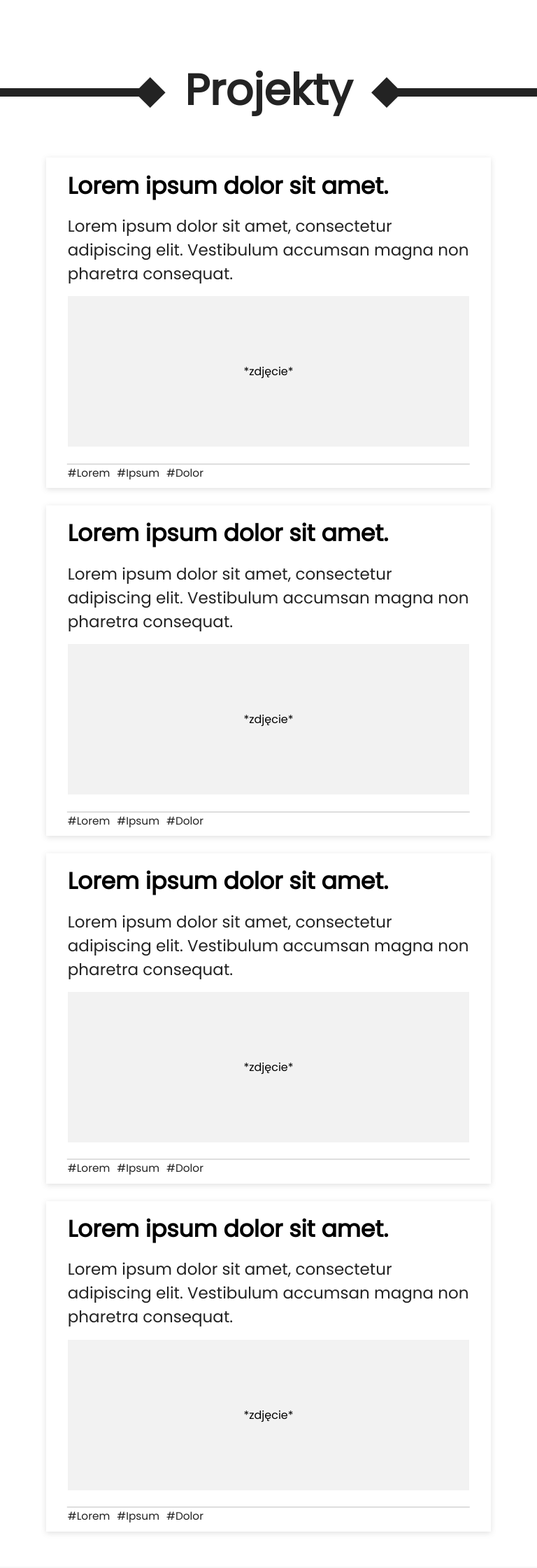
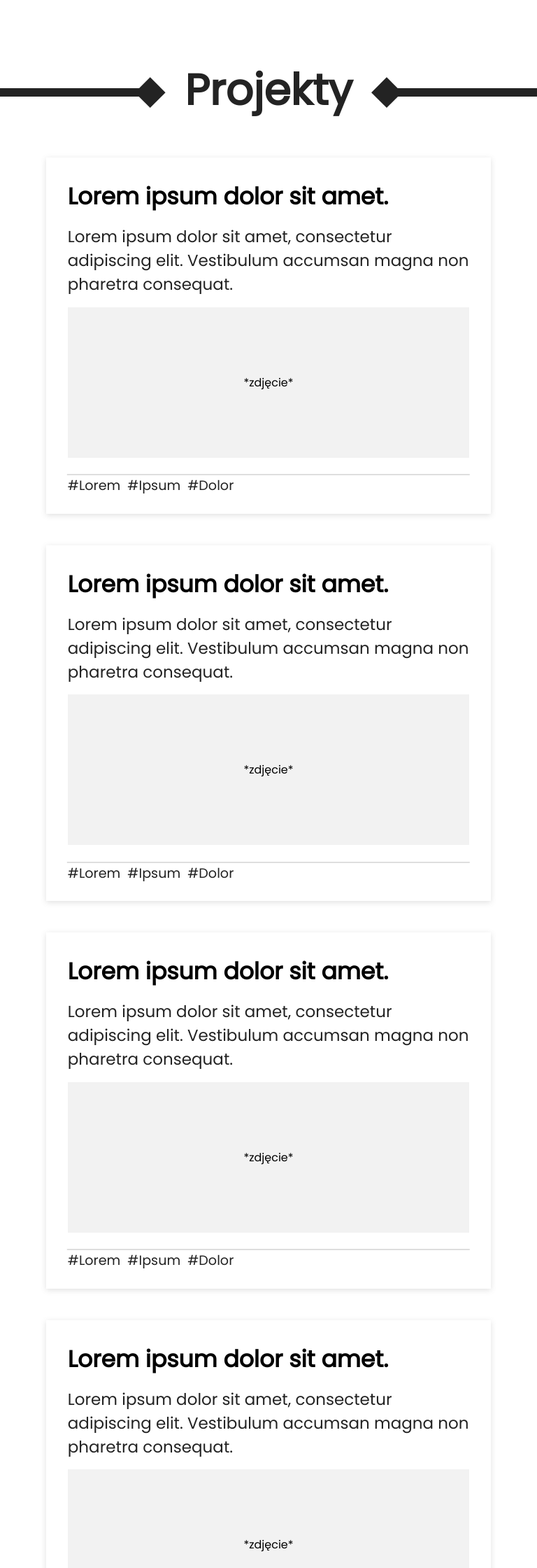
Before and after one commit to elmaccho/koloPi, a PHP site: page / in a window 768 px wide. Shown: the part 2184-4424 px from the top of the page at 70% size. Before the commit the page ends 4373 px from the top, so only its background shows below. Run offline with PHP 8.4, Linux system fonts and the light colour scheme; some libraries are stand-ins or nearby versions.

Commit message:
poprawki gap,padding

```diff
--- a/style.css
+++ b/style.css
@@ -327,7 +327,7 @@ body {
     display: flex;
     flex-direction: column;
     align-items: center;
-    gap: 25px;
+    gap: 45px;
   }
   .projects .projects-wrapper .box-wrapper {
     box-shadow: rgba(99, 99, 99, 0.2) 0px 2px 8px 0px;
@@ -577,12 +577,12 @@ body {
     display: flex;
     flex-direction: column;
     align-items: center;
-    gap: 25px;
+    gap: 45px;
   }
   .projects .projects-wrapper .box-wrapper {
     box-shadow: rgba(99, 99, 99, 0.2) 0px 2px 8px 0px;
     width: 80%;
-    padding: 2vw 4vw;
+    padding: 4vw;
     display: flex;
     flex-direction: column;
     transition: 0.3s;
@@ -622,7 +622,7 @@ body {
   }
   .projects .projects-wrapper .box-wrapper .hashtags span {
     transition: 0.3s;
-    font-size: 2vw;
+    font-size: 2.5vw;
     cursor: pointer;
     color: #232323;
   }
--- a/style.scss
+++ b/style.scss
@@ -375,7 +375,7 @@ body{
             display: flex;
             flex-direction: column;
             align-items: center;
-            gap: 25px;
+            gap: 45px;
 
             .box-wrapper {
               box-shadow: rgba(99, 99, 99, 0.2) 0px 2px 8px 0px;
@@ -675,12 +675,12 @@ body{
             display: flex;
             flex-direction: column;
             align-items: center;
-            gap: 25px;
+            gap: 45px;
 
             .box-wrapper {
               box-shadow: rgba(99, 99, 99, 0.2) 0px 2px 8px 0px;
               width: 80%;
-              padding: 2vw 4vw;
+              padding: 4vw;
               display: flex;
               flex-direction: column;
               transition: 0.3s;
@@ -725,7 +725,7 @@ body{
 
                 span {
                   transition: 0.3s;
-                  font-size: 2vw;
+                  font-size: 2.5vw;
                   cursor: pointer;
                   color: $text;
                 }
```
